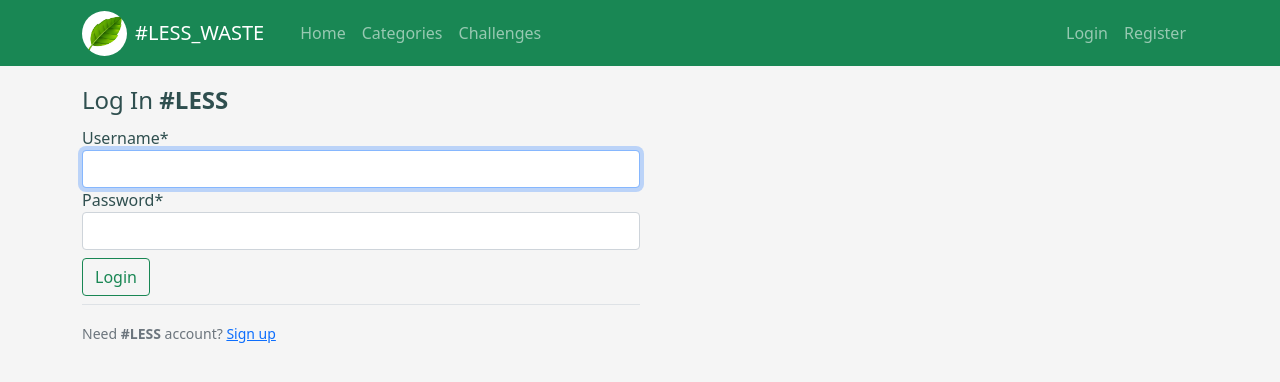
After one commit to justinaluc/LESS_WASTE, a Django app: page /login/ in a window 1280 px wide. The commit adds this page. Shown: the top 382 px of the page. Run offline with Django 4.2, Linux system fonts and the light colour scheme; some libraries are stand-ins or nearby versions.

Commit message:
create LOGIN-LOGOUT url and template.html with navbar links

```diff
--- /dev/null
+++ b/less_users/templates/less_users/login.html
@@ -0,0 +1,24 @@
+{% extends "base.html" %}
+{% load crispy_forms_tags %}
+{% block title %}
+- login
+{% endblock title %}
+{% block content %}
+    <div class="container-mt-3 col-md-6">
+        <form method="POST">
+            {% csrf_token %}
+            <fieldset class=""form-group">
+                <legend class=""border-bottom mb-4>Log In <b>#LESS</b></legend>
+            {{ form|crispy }}
+            </fieldset>
+            <div class="form-group pt-2 pb-2">
+                <button class="btn btn-outline-success" type="submit">Login</button>
+            </div>
+        </form>
+        <div class="border-top pt-3">
+            <small class="text-muted">
+                Need <b>#LESS</b> account? <a class="ml-2" href="{% url 'register' %}">Sign up</a>
+            </small>
+        </div>
+    </div>
+{% endblock content %}
--- a/less_users/urls.py
+++ b/less_users/urls.py
@@ -1,8 +1,12 @@
+from django.contrib.auth import views as auth_views
 from django.urls import path
+
 from less_users.views import HomeView, RegisterView, ProfileView
 
 urlpatterns = [
     path('', HomeView.as_view(), name='home'),
     path('register/', RegisterView.as_view(), name='register'),
     path('profile/', ProfileView.as_view(), name='profile'),
+    path('login/', auth_views.LoginView.as_view(template_name='less_users/login.html'), name='login'),
+    path('logout/', auth_views.LogoutView.as_view(template_name='less_users/logout.html'), name='logout'),
 ]
--- a/templates/navbar.html
+++ b/templates/navbar.html
@@ -29,7 +29,7 @@
                     <ul class="navbar-nav p-1 align-items-center">
                         {% if user.is_authenticated %}
                         <li class="nav-item">
-                          <a class="nav-link" href="#">Logout</a>
+                          <a class="nav-link" href="{% url 'logout' %}">Logout</a>
                         </li>
                         <li class="nav-item">
                           <a class="nav-link" href="{% url 'profile' %}">{{user.username}}</a>
@@ -39,7 +39,7 @@
                         </span>
                         {% else %}
                         <li class="nav-item">
-                            <a class="nav-link float-end" href="#">Login</a>
+                            <a class="nav-link float-end" href="{% url 'login' %}">Login</a>
                         </li>
                         <li class="nav-item">
                             <a class="nav-link float-end" href="{% url 'register' %}">Register</a>
```
Also changed, not shown: less_users/templates/less_users/logout.html (added, +16 -0 lines).
